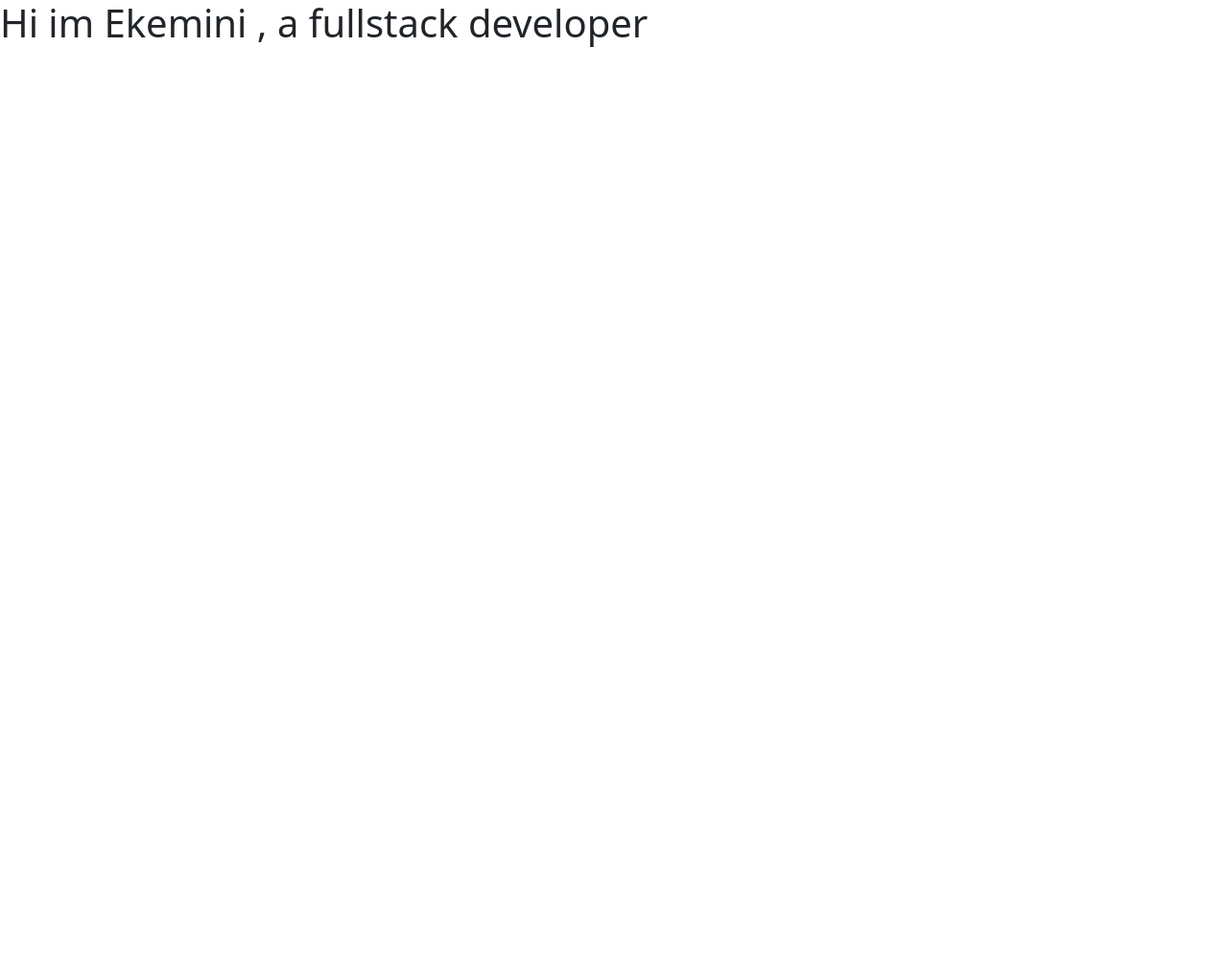
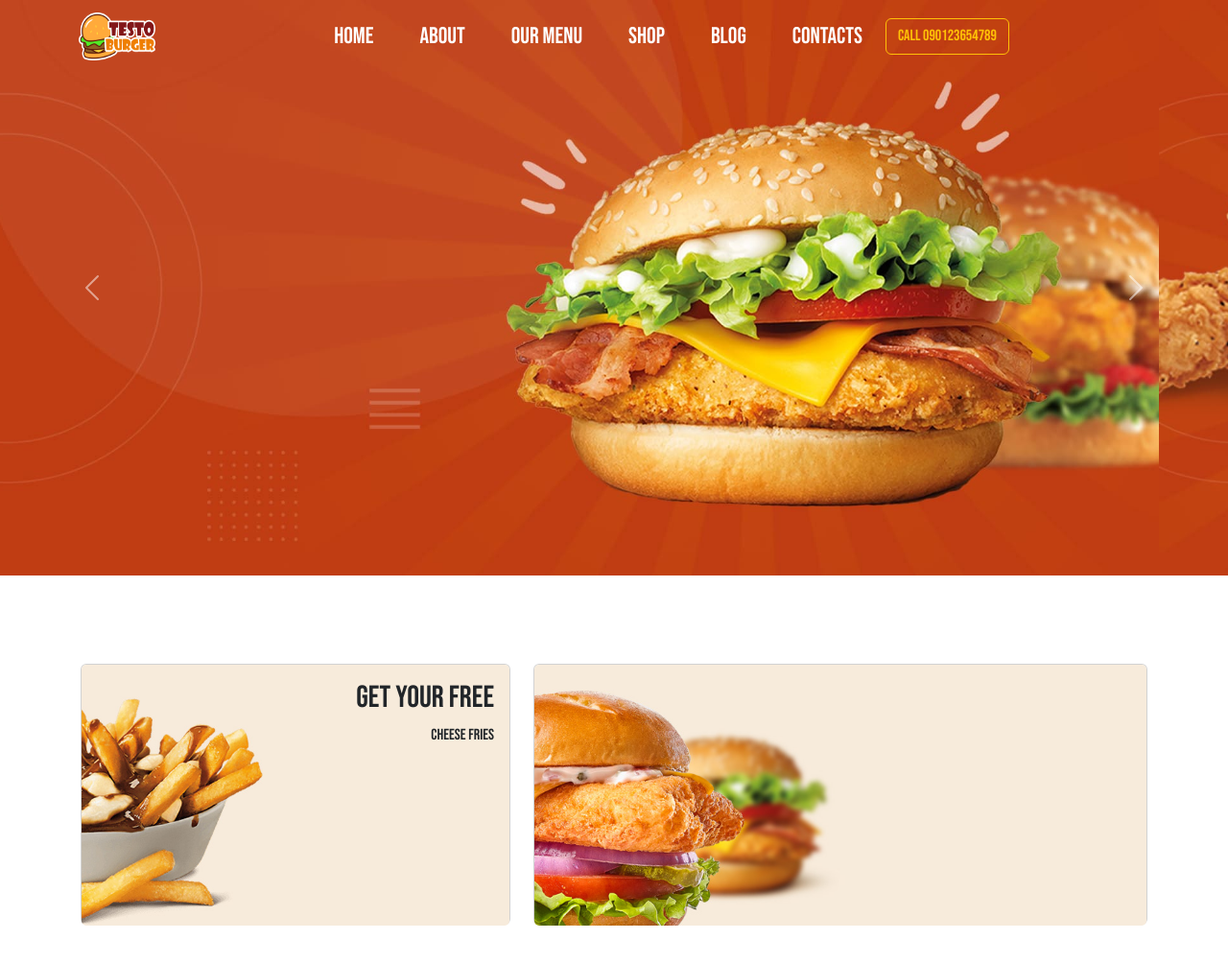
Before and after one commit to Ekemini004/Burgerplus, a plain HTML site: page index.html in a window 1280 px wide. Shown: the whole page at 96% size. Before the commit the page ends 800 px from the top, so only its background shows below. Drawn offline with nearby package versions, Linux system fonts and the light colour scheme.

Commit message:
addedstylng of header and some part of main

```diff
--- a/index.html
+++ b/index.html
@@ -1,37 +1,143 @@
 <!DOCTYPE html>
 <html lang="en">
-<head>
-    <meta charset="UTF-8">
-    <meta name="viewport" content="width=device-width, initial-scale=1.0">
+  <head>
+    <meta charset="UTF-8" />
+    <meta name="viewport" content="width=device-width, initial-scale=1.0" />
     <title>Burgerplus</title>
 
-    <link href="https://cdn.jsdelivr.net/npm/bootstrap@5.3.2/dist/css/bootstrap.min.css" rel="stylesheet" integrity="sha384-T3c6CoIi6uLrA9TneNEoa7RxnatzjcDSCmG1MXxSR1GAsXEV/Dwwykc2MPK8M2HN" crossorigin="anonymous">
 
-</head>
-<body>
-    <h1>Hi im Ekemini , a fullstack developer </h1>
+    <link rel="preconnect" href="https://fonts.googleapis.com" />
+    <link rel="preconnect" href="https://fonts.gstatic.com" crossorigin />
+    <link
+      href="https://fonts.googleapis.com/css2?family=Bebas+Neue&display=swap"
+      rel="stylesheet"
+    />
+    <link
+      href="https://cdn.jsdelivr.net/npm/bootstrap@5.3.2/dist/css/bootstrap.min.css"
+      rel="stylesheet"
+      integrity="sha384-T3c6CoIi6uLrA9TneNEoa7RxnatzjcDSCmG1MXxSR1GAsXEV/Dwwykc2MPK8M2HN"
+      crossorigin="anonymous"/>
 
+    <link rel="stylesheet" href="styles/style.css" />
+  </head>
+  <body>
+    <header>
+      <div
+        id="carouselExampleAutoplaying"
+        class="carousel slide"
+        data-bs-ride="carousel"
+      >
+        <div class="carousel-inner">
+          <div class="carousel-item active">
+            <img src="images/slide-4.jpg" class="d-block w-100" alt="..." />
+          </div>
+          <div class="carousel-item">
+            <img src="images/slide-5.jpg" class="d-block w-100" alt="..." />
+          </div>
+          <div class="carousel-item">
+            <img src="images/slide-6.jpg" class="d-block w-100" />
+          </div>
+        </div>
+        <button
+          class="carousel-control-prev"
+          type="button"
+          data-bs-target="#carouselExampleAutoplaying"
+          data-bs-slide="prev"
+        >
+          <span class="carousel-control-prev-icon" aria-hidden="true"></span>
+          <span class="visually-hidden">Previous</span>
+        </button>
+        <button
+          class="carousel-control-next"
+          type="button"
+          data-bs-target="#carouselExampleAutoplaying"
+          data-bs-slide="next"
+        >
+          <span class="carousel-control-next-icon" aria-hidden="true"></span>
+          <span class="visually-hidden">Next</span>
+        </button>
+      </div>
 
+      <nav
+        class="navbar navbar-expand-lg"
+        style="background-color: transparent"
+      >
+        <div class="container">
+          <a class="navbar-brand" href="#"
+            ><img src="images/logo-01.png" alt="burgerplus logo" id="brandimg"
+          /></a>
+          <button
+            class="navbar-toggler"
+            type="button"
+            data-bs-toggle="collapse"
+            data-bs-target="#navbarNav"
+            aria-controls="navbarNav"
+            aria-expanded="false"
+            aria-label="Toggle navigation"
+          >
+            <span class="navbar-toggler-icon"></span>
+          </button>
+          <div
+            class="collapse navbar-collapse justify-content-center"
+            id="navbarNav"
+          >
+            <ul class="navbar-nav">
+              <li class="nav-item">
+                <a class="nav-link fs-4 text-white mx-3" href="#">Home</a>
+              </li>
+              <li class="nav-item">
+                <a
+                  class="nav-link fs-4 text-white mx-3"
+                  aria-current="page"
+                  href="#"
+                  >About</a
+                >
+              </li>
+              <li class="nav-item">
+                <a class="nav-link fs-4 text-white mx-3" href="#">Our Menu</a>
+              </li>
+              <li class="nav-item">
+                <a class="nav-link fs-4 text-white mx-3" href="#">Shop</a>
+              </li>
+              <li class="nav-item">
+                <a class="nav-link fs-4 text-white mx-3" href="#">Blog</a>
+              </li>
+              <li class="nav-item">
+                <a class="nav-link fs-4 text-white mx-3" href="#">Contacts</a>
+              </li>
+            </ul>
 
+            <div class="d-flex">
+              <a href="#" class="btn btn-outline-warning"> call 090123654789</a>
+            </div>
+          </div>
+        </div>
+      </nav>
+    </header>
 
+    <main>
+      <section class="">
+        <div class="cardscon d-flex gap-4 flex-column flex-md-row p-3">
+          <div class="card border-1 img-fluid" id="card1">
+            <img src="images/pb-2-1.jpg" class="card-img" id="img1"/>
+            <div class="card-img-overlay d-flex flex-column align-items-end"id="cardcontent">
+              <h2 id="gyf">GET YOUR FREE</h2><p id="chf">CHEESE FRIES</p>
+            </div>
+          </div>
 
+          <div class="card border-1 img-fluid" id="card2">
+            <img src="images/pb-2-2.jpg" class="card-img" id="img2"/>
+          </div>
+        </div>
+      </section>
+    </main>
 
+    <footer></footer>
 
-
-
-
-
-
-
-
-
-
-
-
-
-
-
-    <script src="https://cdn.jsdelivr.net/npm/bootstrap@5.3.2/dist/js/bootstrap.bundle.min.js" integrity="sha384-C6RzsynM9kWDrMNeT87bh95OGNyZPhcTNXj1NW7RuBCsyN/o0jlpcV8Qyq46cDfL" crossorigin="anonymous"></script>
-
-</body>
+    <script
+      src="https://cdn.jsdelivr.net/npm/bootstrap@5.3.2/dist/js/bootstrap.bundle.min.js"
+      integrity="sha384-C6RzsynM9kWDrMNeT87bh95OGNyZPhcTNXj1NW7RuBCsyN/o0jlpcV8Qyq46cDfL"
+      crossorigin="anonymous"
+    ></script>
+  </body>
 </html>
--- /dev/null
+++ b/styles/style.css
@@ -0,0 +1,50 @@
+* {
+  box-sizing: border-box;
+  margin: 0;
+  padding: 0;
+}
+
+#brandimg {
+  width: 80px;
+  height: 50px;
+}
+
+:root {
+  --bs-body-font-family: "Bebas Neue", sans-serif;
+}
+
+.navbar {
+  position: relative;
+  bottom: 600px;
+}
+
+.cardscon {
+  justify-content: center;
+  margin-bottom: 300px;
+
+}
+
+#cardcontent {
+
+
+}
+
+#img2 {
+  height: 17rem;
+  object-fit: cover;
+}
+
+#img1 {
+  height: 17rem;
+  object-fit: cover;
+}
+
+#card2 {
+  height: 17rem;
+  width: 40rem;
+}
+
+#card1 {
+  height: 17rem;
+  width: 28rem;
+}
```
Also changed, not shown: images/logo-01.png (added), images/pb-2-1.jpg (added), images/pb-2-2.jpg (added), images/slide-4.jpg (added), images/slide-5.jpg (added), images/slide-6.jpg (added).
